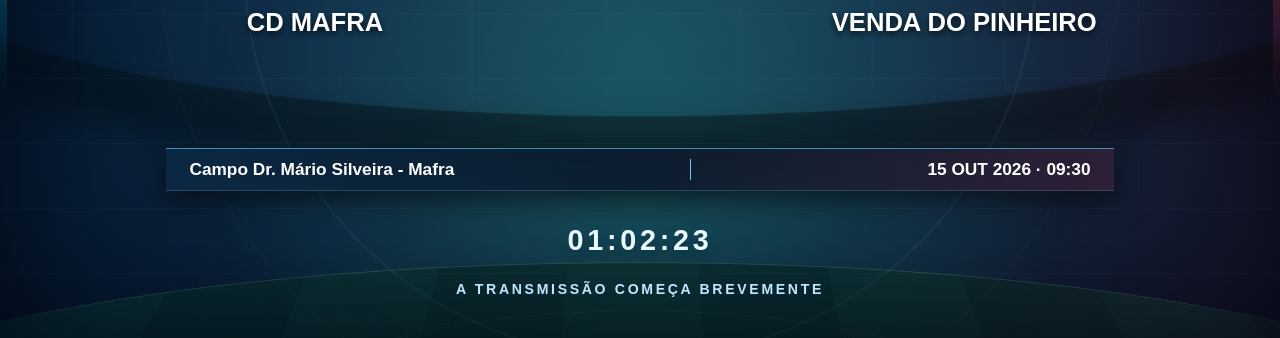
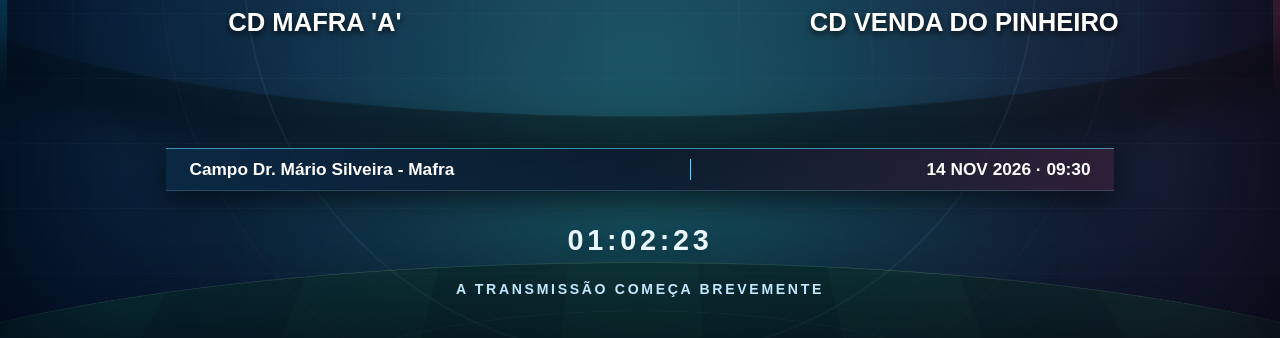
Before and after one commit to 0psilva0/Live_Broadcast, a plain HTML site: page index.html in a window 1280 px wide. Shown: the part 462-800 px from the top of the page. Drawn offline with Linux system fonts and the light colour scheme.

Commit message:
Add files via upload

```diff
--- a/config.json
+++ b/config.json
@@ -1,8 +1,8 @@
 {
-  "homeName": "CD MAFRA",
-  "awayName": "VENDA DO PINHEIRO",
+  "homeName": "CD Mafra 'A'",
+  "awayName": "CD Venda do Pinheiro",
   "venue": "Campo Dr. Mário Silveira - Mafra",
-  "date": "15 OUT 2026 · 09:30",
+  "date": "14 NOV 2026 · 09:30",
   "eyebrow": "FUTEBOAFL Fut7 S12 | 1ª Fase Série 1 | 2026/2027",
   "headline": "Jornada 5",
   "message": "A TRANSMISSÃO COMEÇA BREVEMENTE",
```
Also changed, not shown: prism_futebol_transmissao.html (+1 -1 lines).
